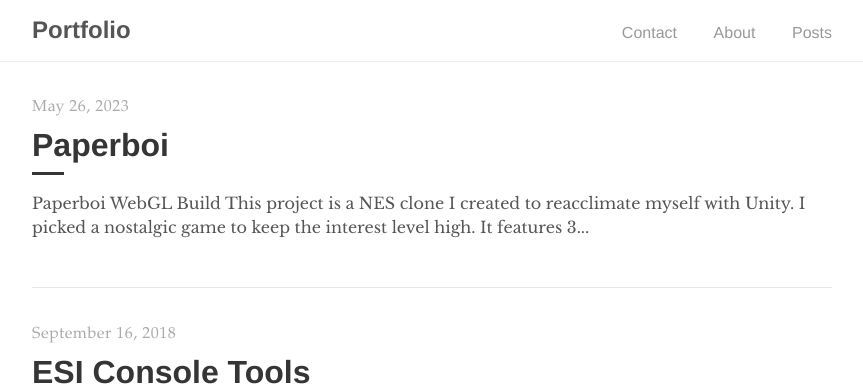
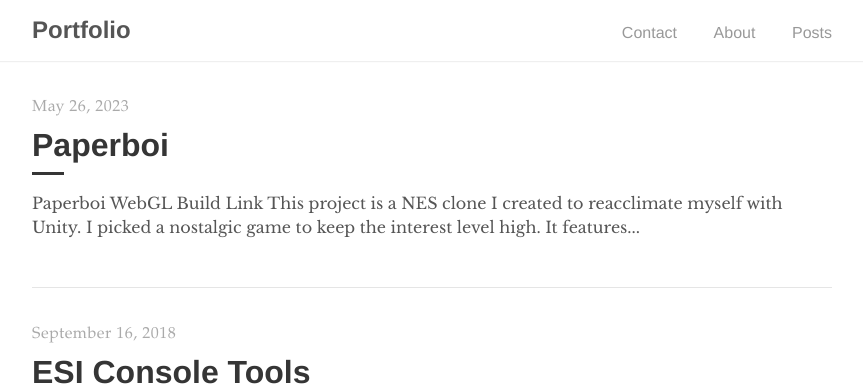
Before and after one commit to feyyd/portfolio, a Jekyll site: the page built from index.html, in a window 1280 px wide. Shown: the top 386 px of the page, without its empty margins (208-1071 px from the left). Built offline with Jekyll 4.4.1, drawn with Linux system fonts in a browser that asks for light colours; the list of posts is cut into pages by our own code.

Commit message:
Update 2023-05-26-Paperboi.markdown

```diff
--- a/_posts/2023-05-26-Paperboi.markdown
+++ b/_posts/2023-05-26-Paperboi.markdown
@@ -5,7 +5,7 @@ author: feyd
 categories: c#, unity, programming
 ---
 
-<a href="https://www.levelsevencomputers.com/projectb/paperboi/">Paperboi WebGL Build</a>
+## <a href="https://www.levelsevencomputers.com/projectb/paperboi/">Paperboi WebGL Build Link</a>
 <p>
 This project is a NES clone I created to reacclimate myself with Unity.  I picked a nostalgic game to keep the interest level high.  It features 3 different difficulties, one can play beyond 3 levels if desired, but the difficulty scaling will be maxed at level 3.  21 different houses are randomly placed with random colors for variety.  There are animal obstacles, vehicles, trees, fences, delivery zones, item pickups, ramps, targets, and projectile shooters.  Difficulty scales with level by adding more obstacles and changing parameters like animal speed and target rotation speed.
 <p>
```
